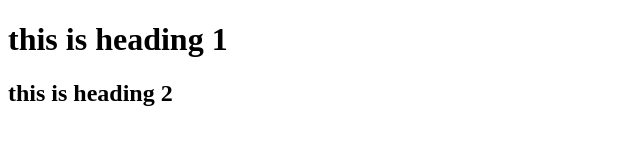
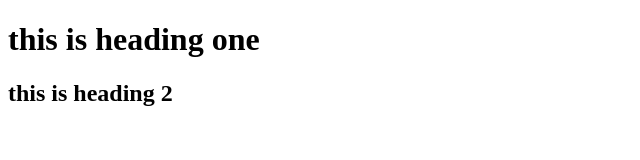
Before and after one commit to mubithelong/gitTrial1, a plain HTML site: page index.html in a window 1280 px wide. Shown: the full height of the page, 0-640 px from the left. Drawn offline with Linux system fonts and the light colour scheme.

Commit message:
update h1

```diff
--- a/index.html
+++ b/index.html
@@ -8,7 +8,7 @@
 </head>
 
 <body>
-    <h1> this is heading 1</h1>
+    <h1> this is heading one</h1>
     <h2>this is heading 2</h2>
 </body>
 
```
